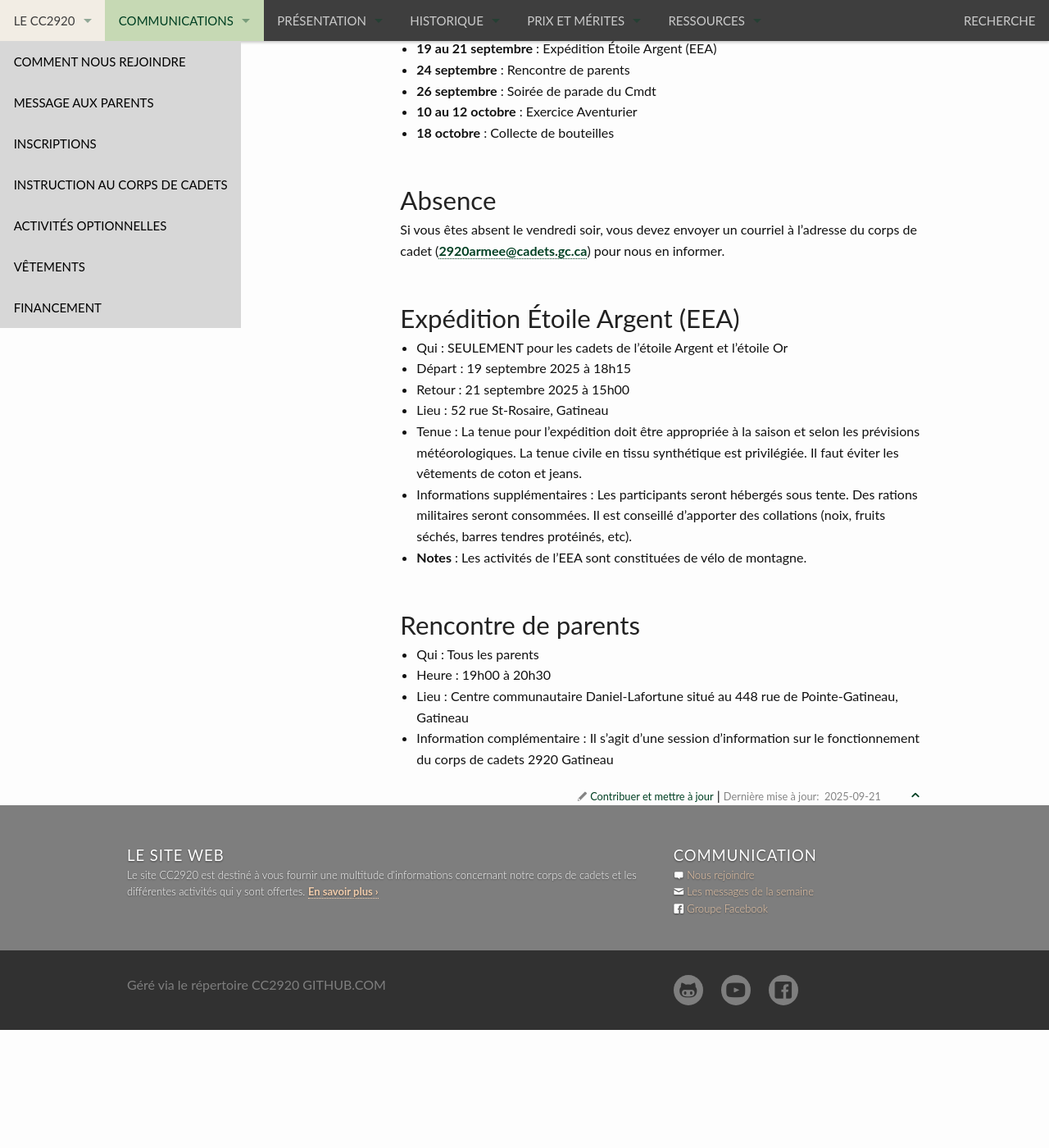
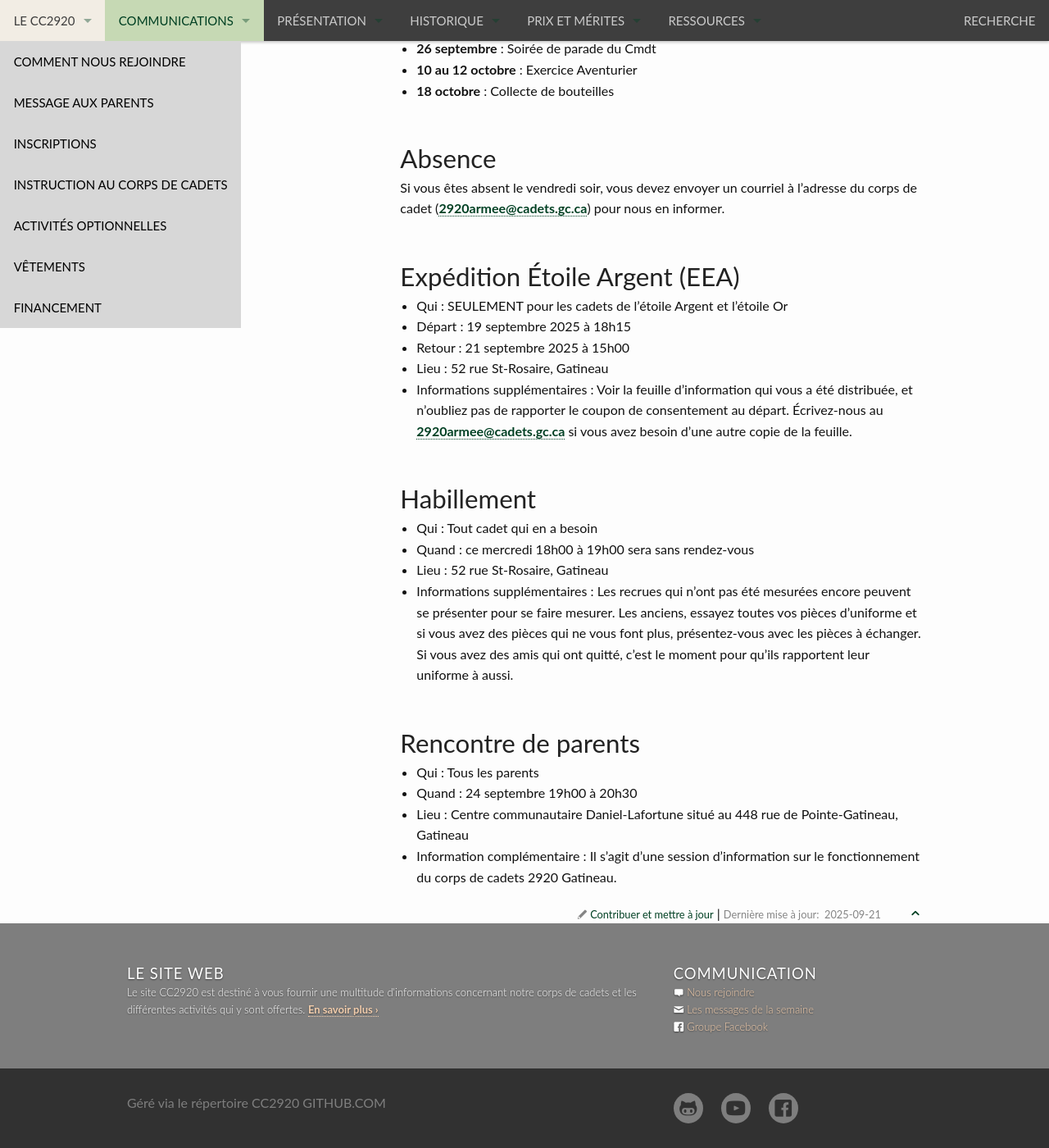
Before and after one commit to CC2920/web, a Jekyll site: the page built from _communications/messages.md, in a window 1280 px wide and 1400 px high, scrolled down 704 px. Shown: the whole window at 82% size. Built offline with Jekyll 4.4.1, drawn with Linux system fonts in a browser that asks for light colours; before the commit the page ends 1960 px from its top, so only the background shows below that; some of the changed text lies outside the part shown.

Commit message:
Message de la semaine du 19 septembre, 2025

```diff
--- a/_communications/messages.md
+++ b/_communications/messages.md
@@ -3,28 +3,24 @@
 layout: "messages"
 ---
 
-## Soirée d’instruction 12 septembre
-
-- Qui : Tous les cadets
+## Soirée d’instruction 19 septembre
+- Qui : Tous les cadets sauf niveau argent
 - Heure : de 18h30 à 21h15, vendredi soir
 - Lieu : 52 St-Rosaire (Locaux d’instruction)
-- Tenue niveau vert : civil avec chandail vert ou chandail rouge du corps de cadets
-- Tenue niveau rouge : Tenue C5 - Tenue d'entrainement
-- Tenue niveau argent : Tenue C5 - Tenue d'entrainement
-- Tenue niveau or : Tenue C5 - Tenue d'entrainement
-- Tenue cadets séniors : Tenue C5 - Tenue d'entrainement
+	- Tenue niveau vert : civil avec chandail vert ou chandail rouge du corps de cadets
+	- Tenue niveau rouge : Tenue C5 - Tenue d'entrainement
+	- Tenue niveau or : Tenue C5 - Tenue d'entrainement
+	- Tenue cadets séniors : Tenue C5 - Tenue d'entrainement
 
 [Guide des tenues](https://cc2920.ca/docs/ressources/guide_uniforme.v3.pdf)
 
 
 ## Activités à venir
-- **19 septembre** : Soirée d'entrainement
 - **19 au 21 septembre** : Expédition Étoile Argent (EEA)
 - **24 septembre** : Rencontre de parents
 - **26 septembre** : Soirée de parade du Cmdt
 - **10 au 12 octobre** : Exercice Aventurier
 - **18 octobre** : Collecte de bouteilles
-
 
 ## Absence
 Si vous êtes absent le vendredi soir, vous devez envoyer un courriel à l'adresse du corps de cadet (<2920armee@cadets.gc.ca>) pour nous en informer.
@@ -35,12 +31,18 @@
 - Départ : 19 septembre 2025 à 18h15
 - Retour : 21 septembre 2025 à 15h00
 - Lieu : 52 rue St-Rosaire, Gatineau
-- Tenue : La tenue pour l’expédition doit être appropriée à la saison et selon les prévisions météorologiques. La tenue civile en tissu synthétique est privilégiée. Il faut éviter les vêtements de coton et jeans.
-- Informations supplémentaires : Les participants seront hébergés sous tente. Des rations militaires seront consommées. Il est conseillé d’apporter des collations (noix, fruits séchés, barres tendres protéinés, etc).
-- **Notes** : Les activités de l’EEA sont constituées de vélo de montagne.
+- Informations supplémentaires : Voir la feuille d’information qui vous a été distribuée, et n’oubliez pas de rapporter le coupon de consentement au départ. Écrivez-nous au <2920armee@cadets.gc.ca> si vous avez besoin d’une autre copie de la feuille.
+
+
+## Habillement
+- Qui : Tout cadet qui en a besoin
+- Quand : ce mercredi 18h00 à 19h00 sera sans rendez-vous
+- Lieu : 52 rue St-Rosaire, Gatineau
+- Informations supplémentaires : Les recrues qui n’ont pas été mesurées encore peuvent se présenter pour se faire mesurer. Les anciens, essayez toutes vos pièces d’uniforme et si vous avez des pièces qui ne vous font plus, présentez-vous avec les pièces à échanger. Si vous avez des amis qui ont quitté, c’est le moment pour qu’ils rapportent leur uniforme à aussi.
+
 
 ## Rencontre de parents
 - Qui : Tous les parents
-- Heure : 19h00 à 20h30
+- Quand : 24 septembre 19h00 à 20h30
 - Lieu : Centre communautaire Daniel-Lafortune situé au 448 rue de Pointe-Gatineau, Gatineau
-- Information complémentaire : Il s'agit d'une session d’information sur le fonctionnement du corps de cadets 2920 Gatineau
+- Information complémentaire : Il s'agit d'une session d’information sur le fonctionnement du corps de cadets 2920 Gatineau.
```
